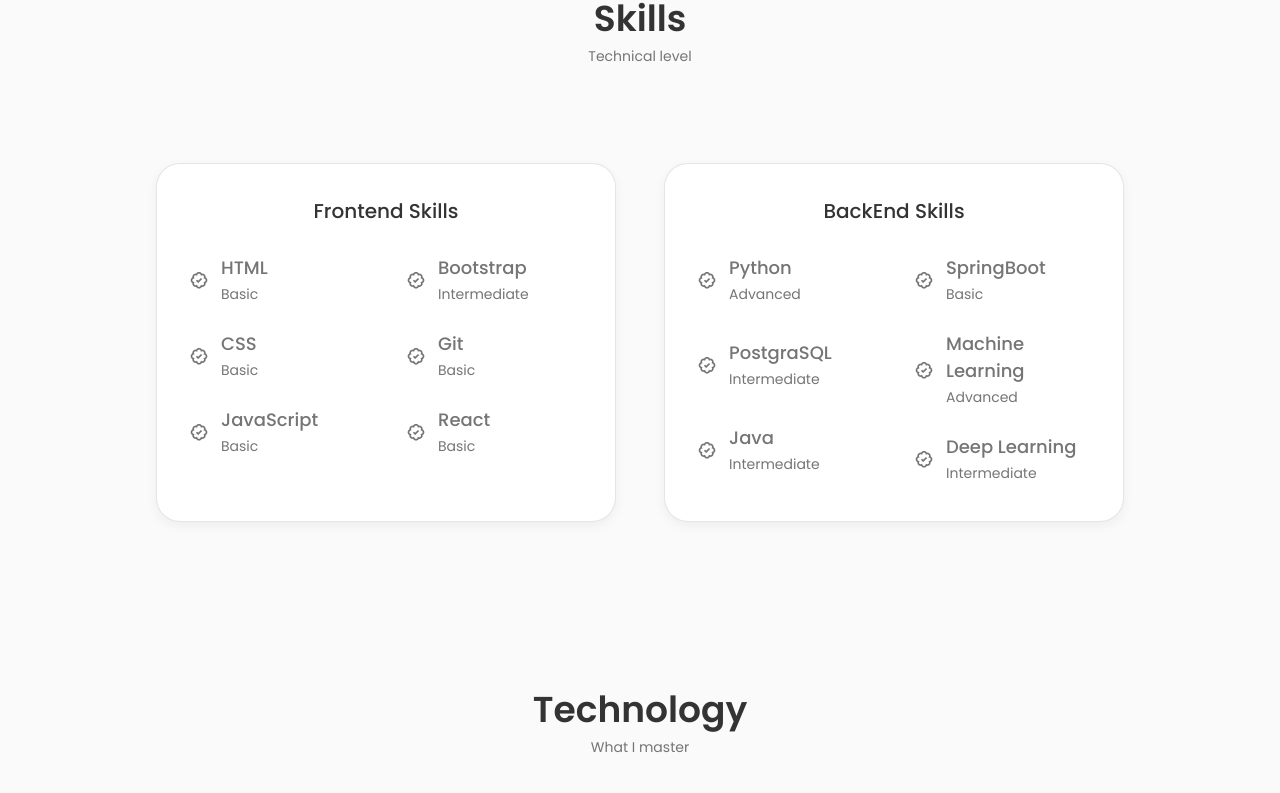
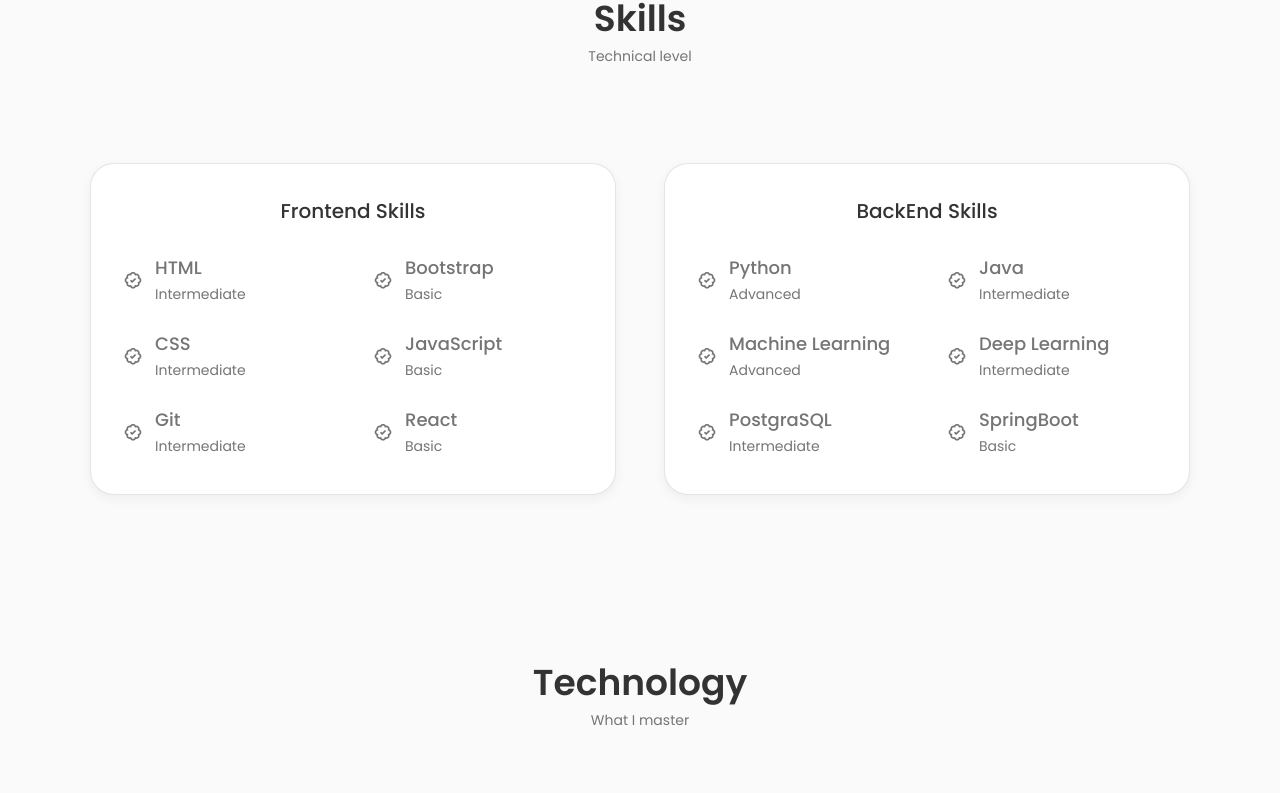
Before and after one commit to jingenqi/jingenqi.github.io, a React (Create React App) app: page / in a window 1280 px wide. Shown: the part 1650-2443 px from the top of the page. Built offline with nearby package versions, Linux system fonts and the light colour scheme.

Commit message:
update skills section

```diff
--- a/src/App.css
+++ b/src/App.css
@@ -136,7 +136,7 @@
 
 /*=============== LAYOUT ===============*/
 .container {
-  max-width: 968px;
+  max-width: 1100px;
   margin-left: auto;
   margin-right: auto;
 }
--- a/src/components/skills/Backend.jsx
+++ b/src/components/skills/Backend.jsx
@@ -7,24 +7,41 @@
 
             <div className="skills__box">
                 <div className="skills__group">
+
+                    {/* 1. */}
                     <div className="skills__data">
                         <i class="bx bx-badge-check"> </i>
-
                     <div>
                         <h3 className="skills__name">Python</h3>
                         <span className="skills__level">Advanced</span>
                     </div>
                     </div>
 
+                    {/* 2. */}
                     <div className="skills__data">
                         <i class="bx bx-badge-check"> </i>
+                    <div>
+                        <h3 className="skills__name">Machine Learning</h3>
+                        <span className="skills__level">Advanced</span>
+                    </div>
+                    </div>
 
+                    {/* 3. */}
+                    <div className="skills__data">
+                        <i class="bx bx-badge-check"> </i>
                     <div>
                         <h3 className="skills__name">PostgraSQL</h3>
                         <span className="skills__level">Intermediate</span>
                     </div>
                     </div>
 
+
+
+                </div>
+
+
+                <div className="skills__group">
+                    {/* 4. */}
                     <div className="skills__data">
                         <i class="bx bx-badge-check"> </i>
 
@@ -34,10 +51,17 @@
                     </div>
                     </div>
 
-                </div>
+                    {/* 5. */}
+                    <div className="skills__data">
+                        <i class="bx bx-badge-check"> </i>
 
+                    <div>
+                        <h3 className="skills__name">Deep Learning</h3>
+                        <span className="skills__level">Intermediate</span>
+                    </div>
+                    </div>
 
-                <div className="skills__group">
+                    {/* 6. */}
                     <div className="skills__data">
                         <i class="bx bx-badge-check"> </i>
 
@@ -47,23 +71,9 @@
                     </div>
                     </div>
 
-                    <div className="skills__data">
-                        <i class="bx bx-badge-check"> </i>
 
-                    <div>
-                        <h3 className="skills__name">Machine Learning</h3>
-                        <span className="skills__level">Advanced</span>
-                    </div>
-                    </div>
 
-                    <div className="skills__data">
-                        <i class="bx bx-badge-check"> </i>
 
-                    <div>
-                        <h3 className="skills__name">Deep Learning</h3>
-                        <span className="skills__level">Intermediate</span>
-                    </div>
-                    </div>
 
                 </div>
             </div>
--- a/src/components/skills/Frontend.jsx
+++ b/src/components/skills/Frontend.jsx
@@ -1,4 +1,5 @@
 import React from 'react'
+
 
 const Frontend = () => {
   return (
@@ -7,55 +8,58 @@
 
             <div className="skills__box">
                 <div className="skills__group">
+                    {/* 1. */}
                     <div className="skills__data">
                         <i class="bx bx-badge-check"> </i>
 
                     <div>
                         <h3 className="skills__name">HTML</h3>
-                        <span className="skills__level">Basic</span>
+                        <span className="skills__level">Intermediate</span>
                     </div>
                     </div>
 
+                    {/* 2. */}
                     <div className="skills__data">
                         <i class="bx bx-badge-check"> </i>
 
                     <div>
                         <h3 className="skills__name">CSS</h3>
+                        <span className="skills__level">Intermediate</span>
+                    </div>
+                    </div>
+
+                    {/* 3. */}
+                    <div className="skills__data">
+                        <i class="bx bx-badge-check"> </i>
+                    <div>
+                        <h3 className="skills__name">Git</h3>
+                        <span className="skills__level">Intermediate</span>
+                    </div>
+                    </div>
+
+
+                </div>
+
+                {/* 4. */}
+                <div className="skills__group">
+                    <div className="skills__data">
+                        <i class="bx bx-badge-check"> </i>
+                    <div>
+                        <h3 className="skills__name">Bootstrap</h3>
                         <span className="skills__level">Basic</span>
                     </div>
                     </div>
 
+                    {/* 5. */}
                     <div className="skills__data">
                         <i class="bx bx-badge-check"> </i>
-
                     <div>
                         <h3 className="skills__name">JavaScript</h3>
                         <span className="skills__level">Basic</span>
                     </div>
                     </div>
 
-                </div>
-
-
-                <div className="skills__group">
-                    <div className="skills__data">
-                        <i class="bx bx-badge-check"> </i>
-
-                    <div>
-                        <h3 className="skills__name">Bootstrap</h3>
-                        <span className="skills__level">Intermediate</span>
-                    </div>
-                    </div>
-
-                    <div className="skills__data">
-                        <i class="bx bx-badge-check"> </i>
-
-                    <div>
-                        <h3 className="skills__name">Git</h3>
-                        <span className="skills__level">Basic</span>
-                    </div>
-                    </div>
-
+                    {/* 6. */}
                     <div className="skills__data">
                         <i class="bx bx-badge-check"> </i>
 
```
Also changed, not shown: 1 other file (tests, documents, lock files or other folders).
